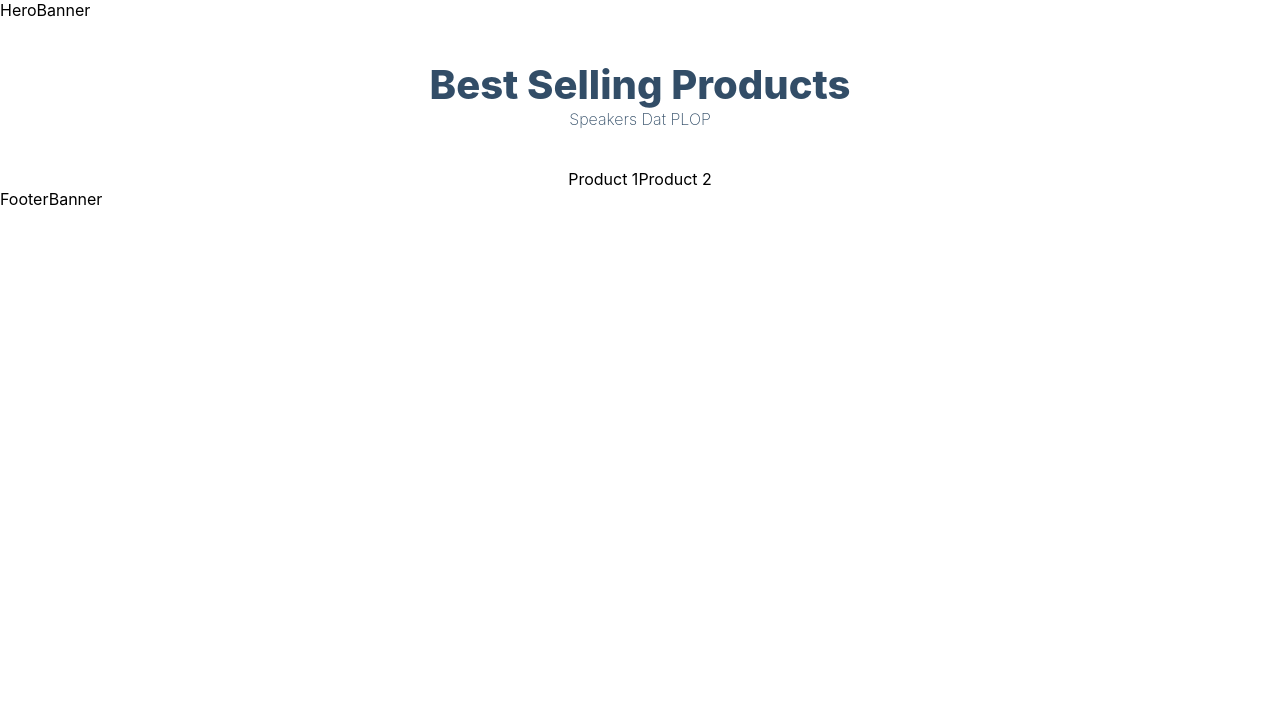
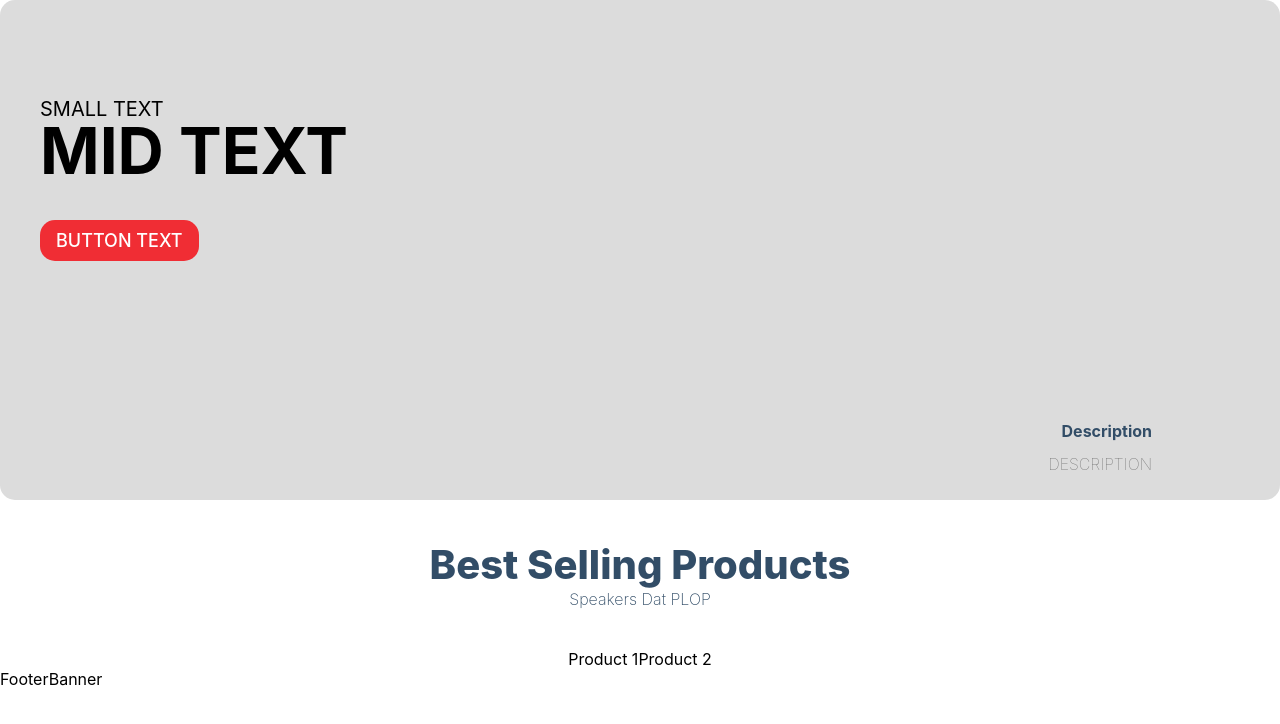
Before and after one commit to SafetyDav3/store, a Next.js app: page / in a window 1280 px wide. Shown: the top 724 px of the page. Built offline with nearby package versions, Linux system fonts and the light colour scheme.

Commit message:
added sanity client

```diff
--- a/components/HeroBanner.jsx
+++ b/components/HeroBanner.jsx
@@ -1,8 +1,26 @@
 import React from 'react'
+import Link from 'next/link'
+
 
 const HeroBanner = () => {
   return (
-    <div>HeroBanner</div>
+    <div className='hero-banner-container'>
+      <div>
+        <p className='beats-solo'>SMALL TEXT</p>
+        <h3>MID TEXT</h3>
+        <div>
+          <Link href='/product/ID'>
+            <button type='button'>BUTTON TEXT</button>
+          </Link>
+          <div className='desc'>
+            <h5>Description</h5>
+            <p>DESCRIPTION</p>
+
+          </div>
+        </div>
+      </div>
+
+    </div>
   )
 }
 
```
Also changed, not shown: lib/client.js (added, +14 -0 lines), 1 other file (tests, documents, lock files or other folders).
